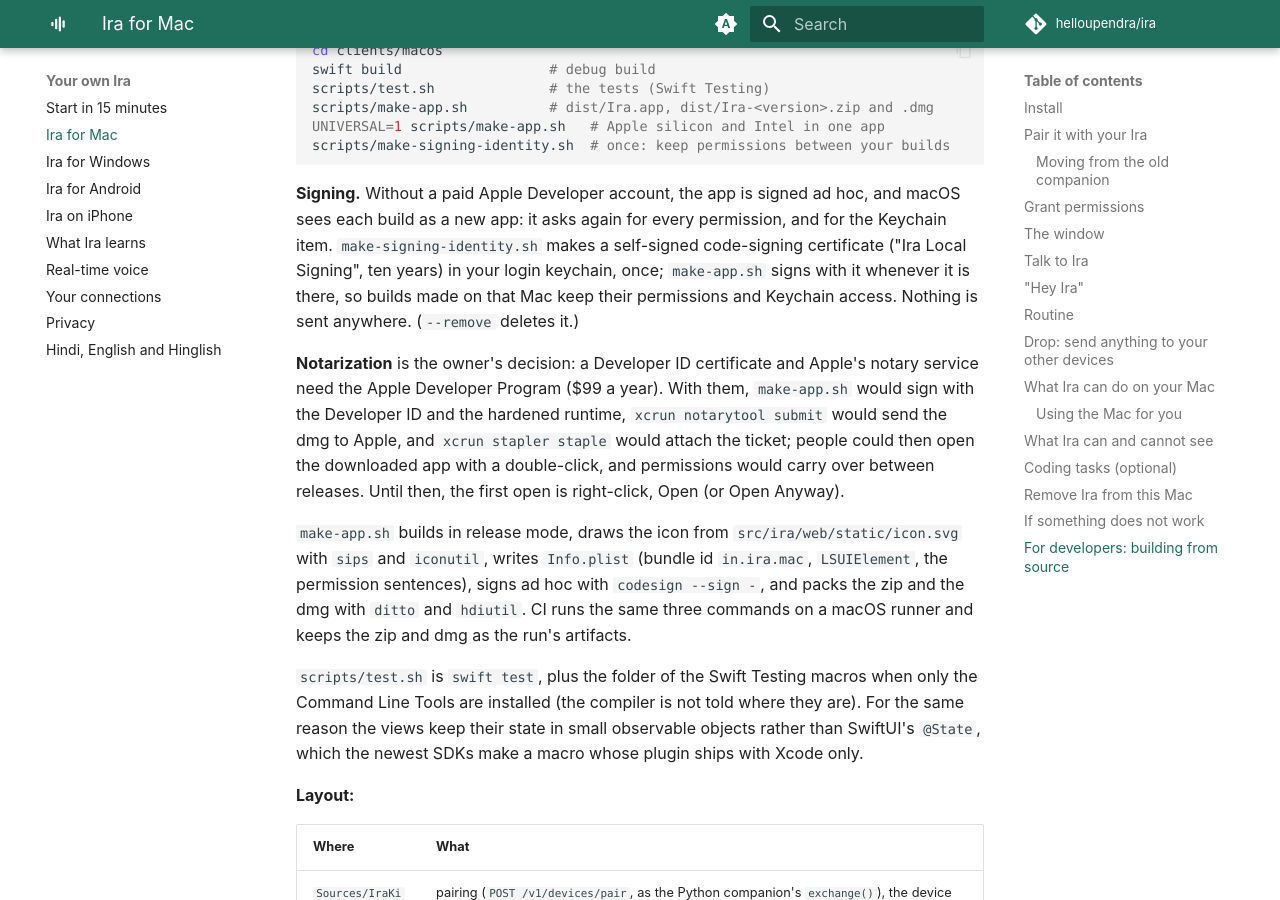
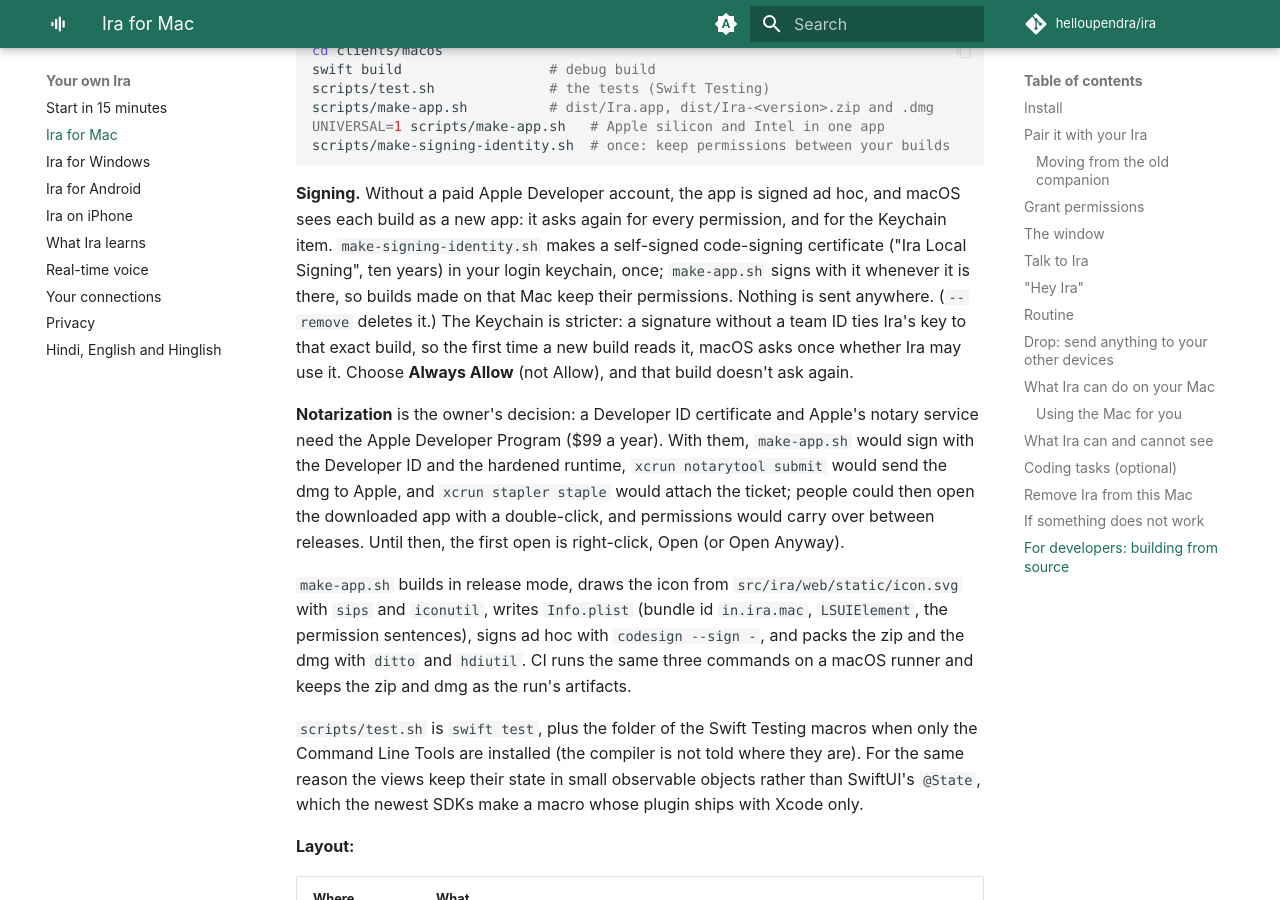
Before and after one commit to helloupendra/ira, an MkDocs documentation site: the page built from docs/clients/macos.md, in a window 1280 px wide and 900 px high, scrolled down 12262 px. Built offline with MkDocs 1.6.1 and Material for MkDocs 9.7.7, drawn with Linux system fonts in a browser that asks for light colours; comment, search, counter and statistics services are not loaded; some of the changed text lies outside the part shown.

Commit message:
Say a Mac rebuild asks once for its Keychain key
The local signing identity keeps permissions between builds, but without a team ID the Keychain ties Ira's key to the exact build, so each new build asks once; Always Allow answers it.

```diff
--- a/docs/clients/macos.md
+++ b/docs/clients/macos.md
@@ -112,7 +112,8 @@
     (in Privacy & Security, remove the old Ira with "−" and switch the new
     one on), and ask once whether Ira may use its key in your Keychain
     (choose **Always Allow**). You do not need to pair again. If you build
-    Ira yourself, a signing identity made once keeps the permissions: see
+    Ira yourself, a signing identity made once keeps the permissions, though
+    the Keychain still asks once after each build: see
     [building from source](#for-developers-building-from-source).
 
 ## The window
@@ -449,8 +450,11 @@
 permission, and for the Keychain item. `make-signing-identity.sh` makes a
 self-signed code-signing certificate ("Ira Local Signing", ten years) in
 your login keychain, once; `make-app.sh` signs with it whenever it is there,
-so builds made on that Mac keep their permissions and Keychain access.
-Nothing is sent anywhere. (`--remove` deletes it.)
+so builds made on that Mac keep their permissions. Nothing is sent anywhere.
+(`--remove` deletes it.) The Keychain is stricter: a signature without a team
+ID ties Ira's key to that exact build, so the first time a new build reads
+it, macOS asks once whether Ira may use it. Choose **Always Allow** (not
+Allow), and that build doesn't ask again.
 
 **Notarization** is the owner's decision: a Developer ID certificate and
 Apple's notary service need the Apple Developer Program ($99 a year). With
```
Also changed, not shown: 2 other files.
